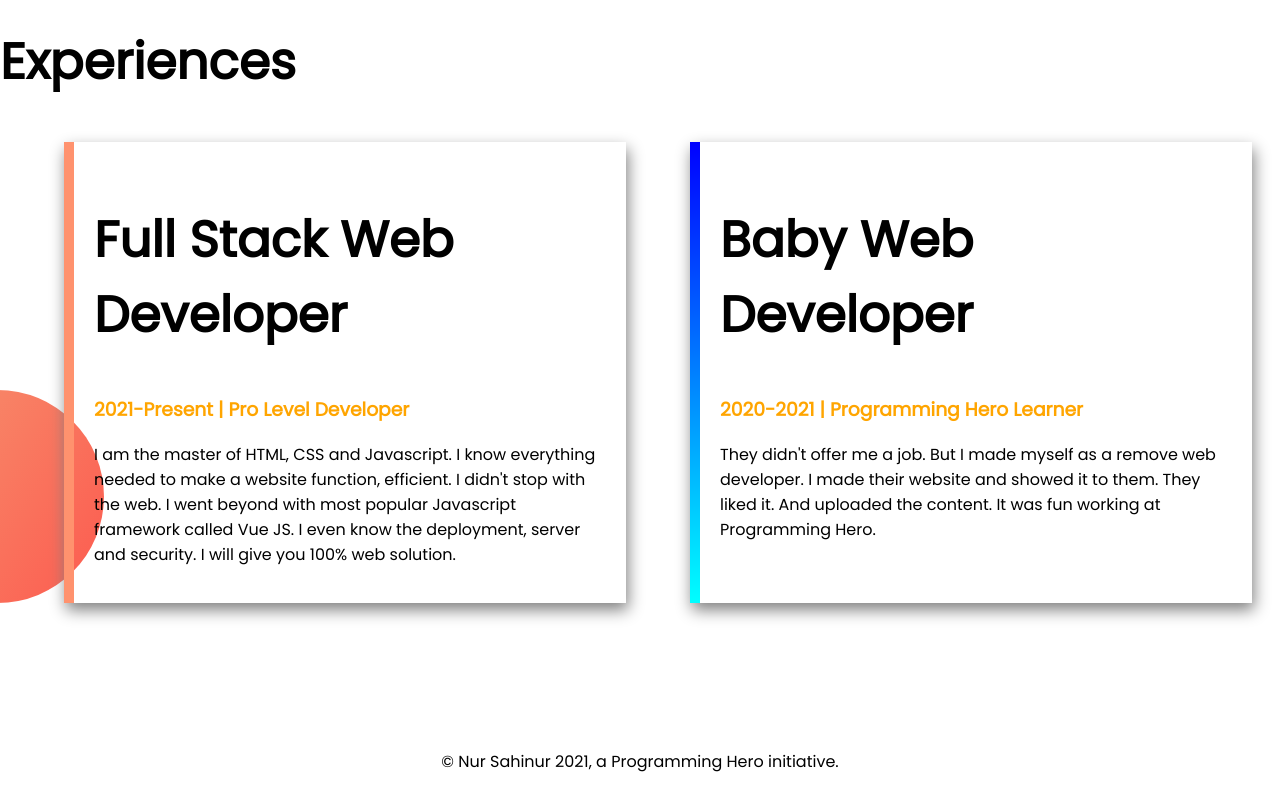
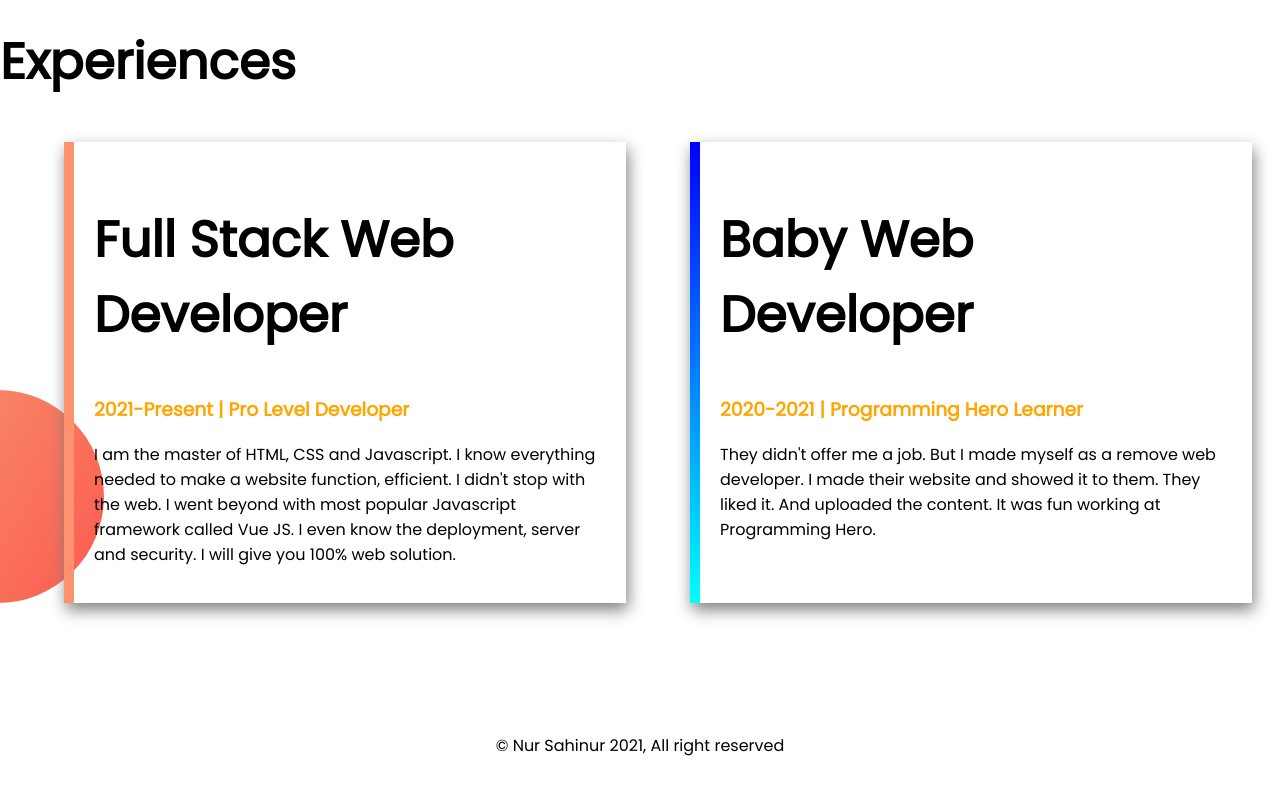
Before and after one commit to sahinur31/developer-portfolio, a plain HTML site: page index.html in a window 1280 px wide. Shown: the part 1229-2029 px from the top of the page. Drawn offline with Linux system fonts and the light colour scheme.

```diff
--- a/index.html
+++ b/index.html
@@ -49,7 +49,7 @@
         </div>
     </section>
     <footer>
-        <p>&copy; Nur Sahinur 2021, a Programming Hero initiative.</p>
+        <p>&copy; Nur Sahinur 2021, All right reserved</p>
     </footer>
 </body>
 </html>
--- a/style.css
+++ b/style.css
@@ -55,7 +55,7 @@
     border-image: linear-gradient(blue,cyan);
     border-image-slice: 1;
 }
-footer {
+footer p{
     text-align: center;
     padding: 10px 0;
 }
```
